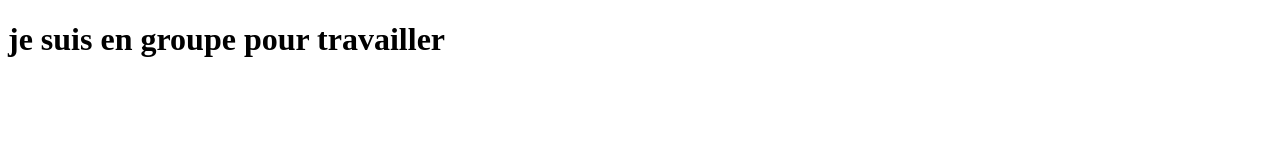
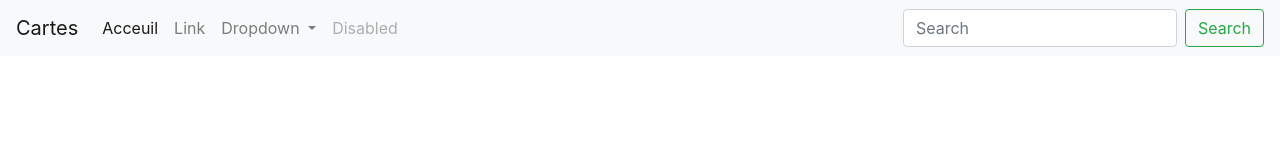
Before and after one commit to TibalT-Gendron/Landing_page, a plain HTML site: page index.html in a window 1280 px wide. Drawn offline with nearby package versions, Linux system fonts and the light colour scheme.

Commit message:
ajout de navbar sur index

```diff
--- a/index.html
+++ b/index.html
@@ -2,15 +2,51 @@
 <html lang="en">
 
 <head>
+    <link rel="stylesheet" href="https://maxcdn.bootstrapcdn.com/bootstrap/4.0.0/css/bootstrap.min.css"
+        integrity="sha384-Gn5384xqQ1aoWXA+058RXPxPg6fy4IWvTNh0E263XmFcJlSAwiGgFAW/dAiS6JXm" crossorigin="anonymous">
     <meta charset="UTF-8">
     <meta name="viewport" content="width=device-width, initial-scale=1.0">
     <title>Document</title>
 </head>
 
 <body>
-    <h1>
-        je suis en groupe pour travailler
-    </h1>
+    <nav class="navbar navbar-expand-lg navbar-light bg-light">
+        <a class="navbar-brand" href="#">Cartes</a>
+        <button class="navbar-toggler" type="button" data-toggle="collapse" data-target="#navbarSupportedContent"
+            aria-controls="navbarSupportedContent" aria-expanded="false" aria-label="Toggle navigation">
+            <span class="navbar-toggler-icon"></span>
+        </button>
+
+        <div class="collapse navbar-collapse" id="navbarSupportedContent">
+            <ul class="navbar-nav mr-auto">
+                <li class="nav-item active">
+                    <a class="nav-link" href="#">Acceuil <span class="sr-only">(current)</span></a>
+                </li>
+                <li class="nav-item">
+                    <a class="nav-link" href="#">Link</a>
+                </li>
+                <li class="nav-item dropdown">
+                    <a class="nav-link dropdown-toggle" href="#" id="navbarDropdown" role="button"
+                        data-toggle="dropdown" aria-haspopup="true" aria-expanded="false">
+                        Dropdown
+                    </a>
+                    <div class="dropdown-menu" aria-labelledby="navbarDropdown">
+                        <a class="dropdown-item" href="#">Action</a>
+                        <a class="dropdown-item" href="#">Another action</a>
+                        <div class="dropdown-divider"></div>
+                        <a class="dropdown-item" href="#">Something else here</a>
+                    </div>
+                </li>
+                <li class="nav-item">
+                    <a class="nav-link disabled" href="#">Disabled</a>
+                </li>
+            </ul>
+            <form class="form-inline my-2 my-lg-0">
+                <input class="form-control mr-sm-2" type="search" placeholder="Search" aria-label="Search">
+                <button class="btn btn-outline-success my-2 my-sm-0" type="submit">Search</button>
+            </form>
+        </div>
+    </nav>
 </body>
 
 </html>
```
